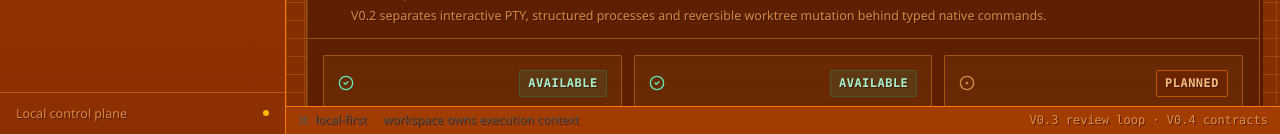
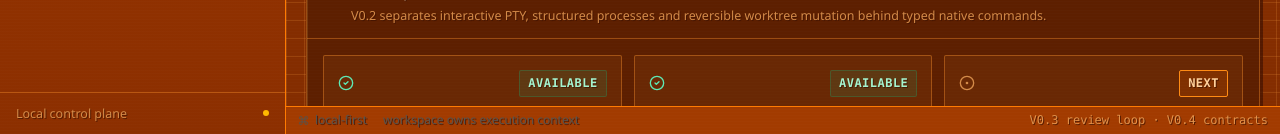
Before and after one commit to magic-alt/virtuallab, a React (Vite) app: page / in a window 1280 px wide. Shown: the part 666-800 px from the top of the page. Built offline with nearby package versions, Linux system fonts and the light colour scheme.

Commit message:
feat(v0.3): pass review-loop actions and refresh revision to workbench tabs

```diff
--- a/src/features/workspace/WorkspaceContent.tsx
+++ b/src/features/workspace/WorkspaceContent.tsx
@@ -24,6 +24,7 @@ import { repositoryCheckResults } from "@/lib/checks";
 import { cn, compactPath, formatCommitTime } from "@/lib/utils";
 import type {
   RepositorySnapshot,
+  ReviewWorkspaceRequest,
   WorkspaceTab,
 } from "@/types/workbench";
 
@@ -32,6 +33,9 @@ interface Props {
   profileRepositoryRoot: string;
   tab: WorkspaceTab;
   isPreview: boolean;
+  snapshotRevision?: number;
+  onRefreshForRereview?: (workspaceRoot: string) => Promise<void>;
+  onNewReviewWorkspace?: (request: ReviewWorkspaceRequest) => void;
   onTabChange: (tab: WorkspaceTab) => void;
 }
 
@@ -60,6 +64,9 @@ export function WorkspaceContent({
   profileRepositoryRoot,
   tab,
   isPreview,
+  snapshotRevision = 0,
+  onRefreshForRereview,
+  onNewReviewWorkspace,
   onTabChange,
 }: Props) {
   return (
@@ -101,6 +108,8 @@ export function WorkspaceContent({
             repositoryRoot={profileRepositoryRoot}
             workspaceRoot={snapshot.root}
             enabled={!isPreview && isDesktopRuntime()}
+            refreshRevision={snapshotRevision}
+            onRefreshForRereview={onRefreshForRereview}
           />
         )}
         {tab === "github" && (
@@ -108,6 +117,8 @@ export function WorkspaceContent({
             snapshot={snapshot}
             workspaceRoot={snapshot.root}
             enabled={!isPreview && isDesktopRuntime()}
+            onNewReviewWorkspace={onNewReviewWorkspace}
+            onRefreshForRereview={onRefreshForRereview}
           />
         )}
         {tab === "terminal" && (
@@ -238,8 +249,8 @@ function Overview({
           <CapabilityCard
             icon={<CircleDot size={16} />}
             title="Agent harness"
-            description="Claude/Codex attach to a workspace later; they do not own it."
-            state="planned"
+            description="Native Codex App Server foundation is present; its full agent workspace UI is not yet enabled."
+            state="next"
           />
         </div>
       </Panel>
```
